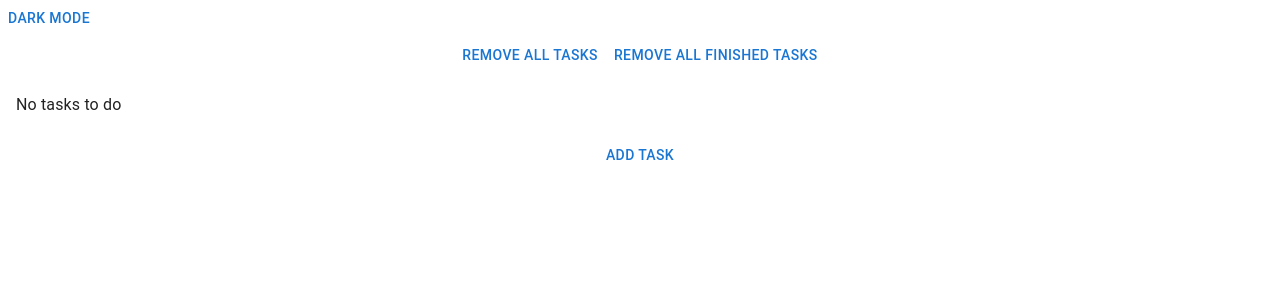
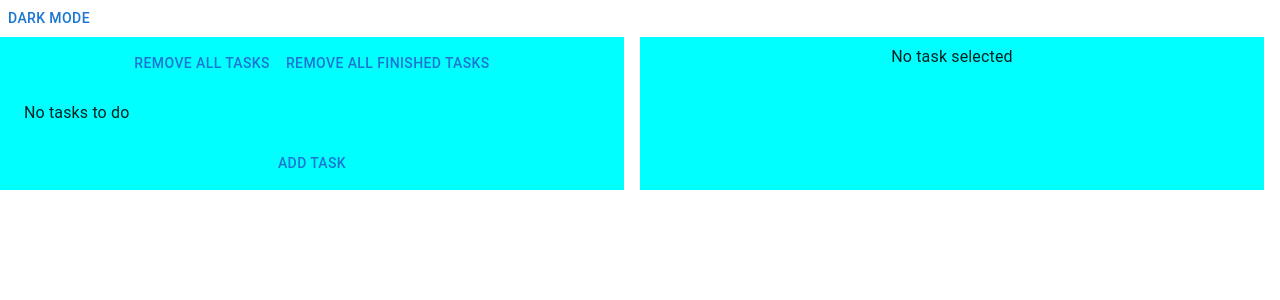
Before and after one commit to Sadurko/to-do-list, a React (Create React App) app: page / in a window 1280 px wide. Shown: the top 300 px of the page. Built offline with nearby package versions, Linux system fonts and the light colour scheme.

Commit message:
Introducing additional window for task details. Fixing edit option for existing task - each task needed own reference

```diff
--- a/src/components/DialogAdd.tsx
+++ b/src/components/DialogAdd.tsx
@@ -6,7 +6,7 @@ import {
     DialogContentText,
     DialogTitle,
     TextField } from '@mui/material';
-import React, { createRef } from 'react'
+import React from 'react'
 
 type Input = {
     onAdd: () => void;
@@ -20,8 +20,6 @@ type MyState = {
 
 class DialogAdd extends React.Component<Input, MyState> {
 
-    firstRef: React.RefObject<HTMLInputElement>;
-
     constructor(props) {
         super(props);
         this.state = {
@@ -29,7 +27,6 @@ class DialogAdd extends React.Component<Input, MyState> {
             comment: '',
             open: false
         };
-      this.firstRef = createRef();
 
       this.handleChange = this.handleChange.bind(this);
       this.handleChangeComment = this.handleChangeComment.bind(this);
--- a/src/components/DialogEdit.tsx
+++ b/src/components/DialogEdit.tsx
@@ -8,13 +8,13 @@ import {
     IconButton,
     TextField
 } from '@mui/material';
-import React, { createRef } from 'react'
+import React from 'react'
 import CreateOutlinedIcon from '@mui/icons-material/CreateOutlined';
 
 type Input = {
     onAdd: () => void;
-    text: string;
-    comment: string;
+    inputText: string;
+    inputComment: string;
 }
 
 type MyState = {
@@ -25,19 +25,16 @@ type MyState = {
 
 class DialogAdd extends React.Component<Input, MyState> {
 
-    firstRef: React.RefObject<HTMLInputElement>;
-
     constructor(props) {
         super(props);
         this.state = {
-            text: this.props.text,
-            comment: this.props.comment,
+            text: '',
+            comment: '',
             open: false
         };
-      this.firstRef = createRef();
 
-      this.handleChange = this.handleChange.bind(this);
-      this.handleChangeComment = this.handleChangeComment.bind(this);
+        this.handleChange = this.handleChange.bind(this);
+        this.handleChangeComment = this.handleChangeComment.bind(this);
     }
 
     handleChange = (event) => {
@@ -58,6 +55,8 @@ class DialogAdd extends React.Component<Input, MyState> {
 
     handleAdd = () => {
         const { onAdd } = this.props;
+
+        console.log('Text ' + this.state.text + ' Comment ' + this.state.comment)
 
         onAdd();
 
@@ -88,7 +87,7 @@ class DialogAdd extends React.Component<Input, MyState> {
                             fullWidth
                             variant='outlined'
                             onChange={this.handleChange}
-                            defaultValue={this.props.text}
+                            defaultValue={this.props.inputText}
                         />
                         <TextField
                             autoFocus
@@ -100,7 +99,7 @@ class DialogAdd extends React.Component<Input, MyState> {
                             onChange={this.handleChangeComment}
                             multiline
                             rows={4}
-                            defaultValue={this.props.comment}
+                            defaultValue={this.props.inputComment}
                         />
                     </DialogContent>
                     <DialogActions>
--- /dev/null
+++ b/src/components/TaskDetail.tsx
@@ -0,0 +1,21 @@
+import React, { FC } from "react";
+import { Task } from "../reducer";
+import { Typography } from '@mui/material';
+
+type Props = {
+    task?: Task;
+}
+
+const TaskDetail: FC<Props> = ({ task }) => {
+    return (
+        (task === undefined)
+        ? <Typography>No task selected</Typography>
+        : <>
+            <Typography>Task: {task.text}</Typography>
+            <Typography>Task added: {task.added}</Typography>
+            <Typography>Comment: {task.comment}</Typography>
+        </>
+    )
+}
+
+export default TaskDetail;
--- /dev/null
+++ b/src/components/TaskList.module.css
@@ -0,0 +1,19 @@
+.container {
+    display: flex;
+    justify-content: center;
+}
+
+.containerLeft {
+    width: 50%;
+    max-width: 700px;
+    background-color: aqua;
+    margin-right: 1rem;
+    padding: 0.5rem;
+}
+
+.containerRight {
+    width: 50%;
+    max-width: 700px;
+    margin-left: 1rem;
+    padding: 0.5rem;
+}
--- a/src/components/TaskList.tsx
+++ b/src/components/TaskList.tsx
@@ -14,6 +14,8 @@ import DeleteOutlinedIcon from '@mui/icons-material/DeleteOutline';
 import NotesOutlinedIcon from '@mui/icons-material/NotesOutlined';
 import DialogAdd from './DialogAdd';
 import DialogEdit from './DialogEdit';
+import styles from './TaskList.module.css';
+import TaskDetail from './TaskDetail';
 
 
 type Props = {
@@ -26,10 +28,6 @@ const ItemList: FC<Props> = ({ array }) => {
     // reducer for working with Task array
     const [state, dispatch] = useReducer(reducer, array)
 
-    // ref to dialog window
-    const ref = useRef<DialogAdd>(null);
-    const refTest = useRef<DialogEdit>(null);
-
 
     // saving task array to local storage when changed
     useEffect(() => {
@@ -37,6 +35,11 @@ const ItemList: FC<Props> = ({ array }) => {
 
         localStorage.setItem('list', JSON.stringify(state));
     }, [state])
+
+
+
+    // ref to dialog window of adding
+    const ref = useRef<DialogAdd>(null);
 
     const handleAdd = () => {
         if (ref.current != null) {
@@ -47,15 +50,29 @@ const ItemList: FC<Props> = ({ array }) => {
         }
     }
 
+
+    // ref to dialog windows of editing
+    const listItemRefs = useRef<Array<DialogEdit | null>>([]);
+
+    // change amount of refs in case of additional tasks
+    useEffect(() => {
+        listItemRefs.current = listItemRefs.current.splice(0, state.length);
+    }, [state])
+
     const handleEdit = (index: number) => {
-        if (refTest.current != null) {
-            const text = refTest.current.state.text;
-            const comment = refTest.current.state.comment;
+        if (listItemRefs.current != null) {
+            const el = listItemRefs.current[index];
 
-            console.log(text)
-            console.log(comment)
+            if (el !== null) {
+                const text = el.state.text;
+                const comment = el.state.comment;
 
-            if (text !== '') { dispatch({type: 'edit', index: index, text: text, comment: comment})}
+                if (text !== '') {
+                    dispatch({type: 'edit', index: index, text: text, comment: comment})
+                }
+            }
+
+            console.error('Element is null');
         }
     }
 
@@ -63,8 +80,10 @@ const ItemList: FC<Props> = ({ array }) => {
     const indexes = Array.from(Array(state.length).keys());
 
 
+
     return (
-        <>
+        <div className={styles.container}>
+            <div className={styles.containerLeft}>
                 <DialogRemove
                     onConfirmation={() => dispatch({type: 'clear'})}
                     text='Are you sure you want to remove all tasks?'
@@ -79,7 +98,7 @@ const ItemList: FC<Props> = ({ array }) => {
                     Remove all finished tasks
                 </DialogRemove>
 
-            <List sx={{ width: '100%', maxWidth: 600 }}>
+                <List sx={{ width: '100%' }}>
                     {
                         (state.length === 0)
                         ? <ListItem>
@@ -90,7 +109,8 @@ const ItemList: FC<Props> = ({ array }) => {
                                 key={i}
                                 secondaryAction={
                                     <>
-                                    <DialogEdit ref={refTest} onAdd={() => handleEdit(i)} text={state[i].text} comment={state[i].comment || ''} />
+                                        {/* just using ref={listItemRefs.current[i]} causes error message */}
+                                        <DialogEdit ref={el => listItemRefs.current[i] = el} onAdd={() => handleEdit(i)} inputText={state[i].text} inputComment={state[i].comment || ''} />
 
                                         <IconButton edge='end' onClick={() => dispatch({type: 'remove', index: i})} sx={{ ml: '1rem' }}>
                                             <DeleteOutlinedIcon sx={{ color: 'black' }}/>
@@ -121,7 +141,12 @@ const ItemList: FC<Props> = ({ array }) => {
                 </List>
 
                 <DialogAdd ref={ref} onAdd={() => handleAdd()}/>
-        </>
+            </div>
+
+            <div className={styles.containerLeft}>
+                <TaskDetail task={state[1]} />
+            </div>
+        </div>
     );
 }
 
```
Also changed, not shown: src/components/Layout.tsx (deleted, +0 -13 lines). Lines whose indentation alone changed are shown as unchanged.
